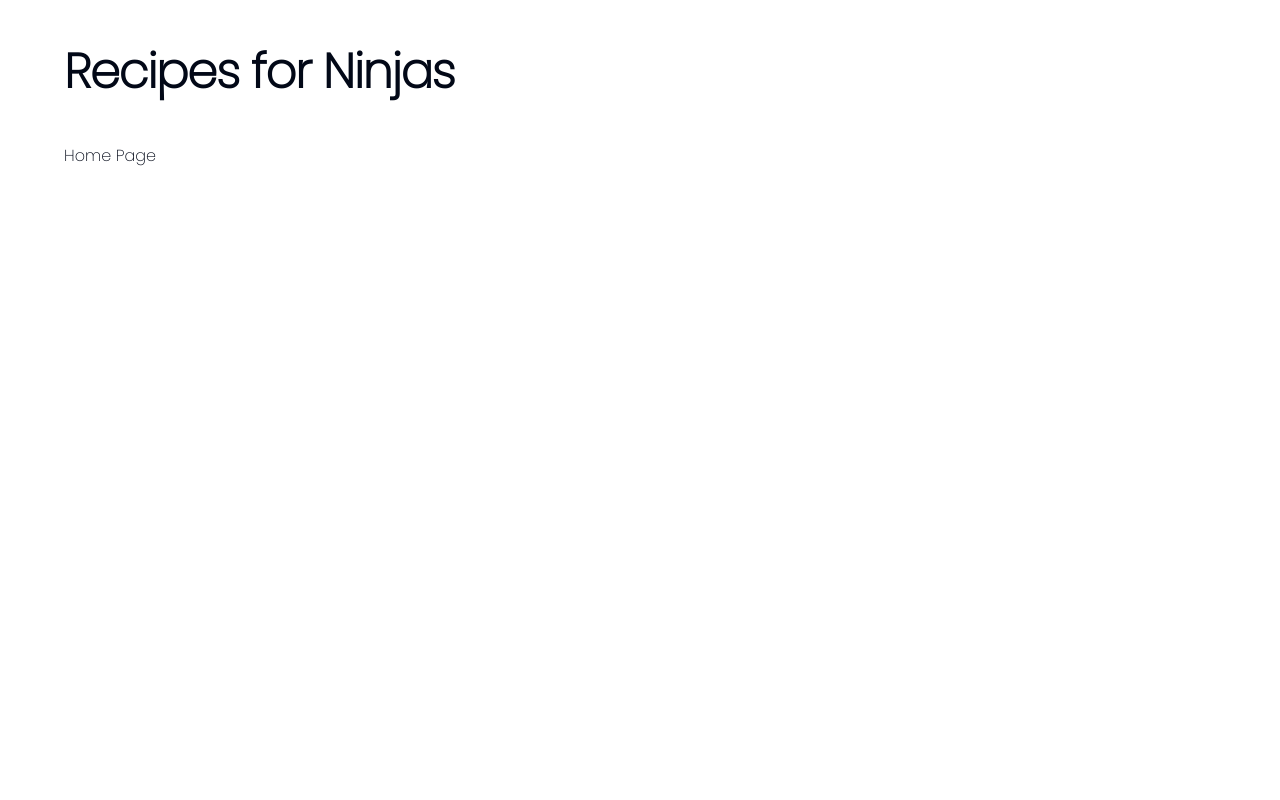
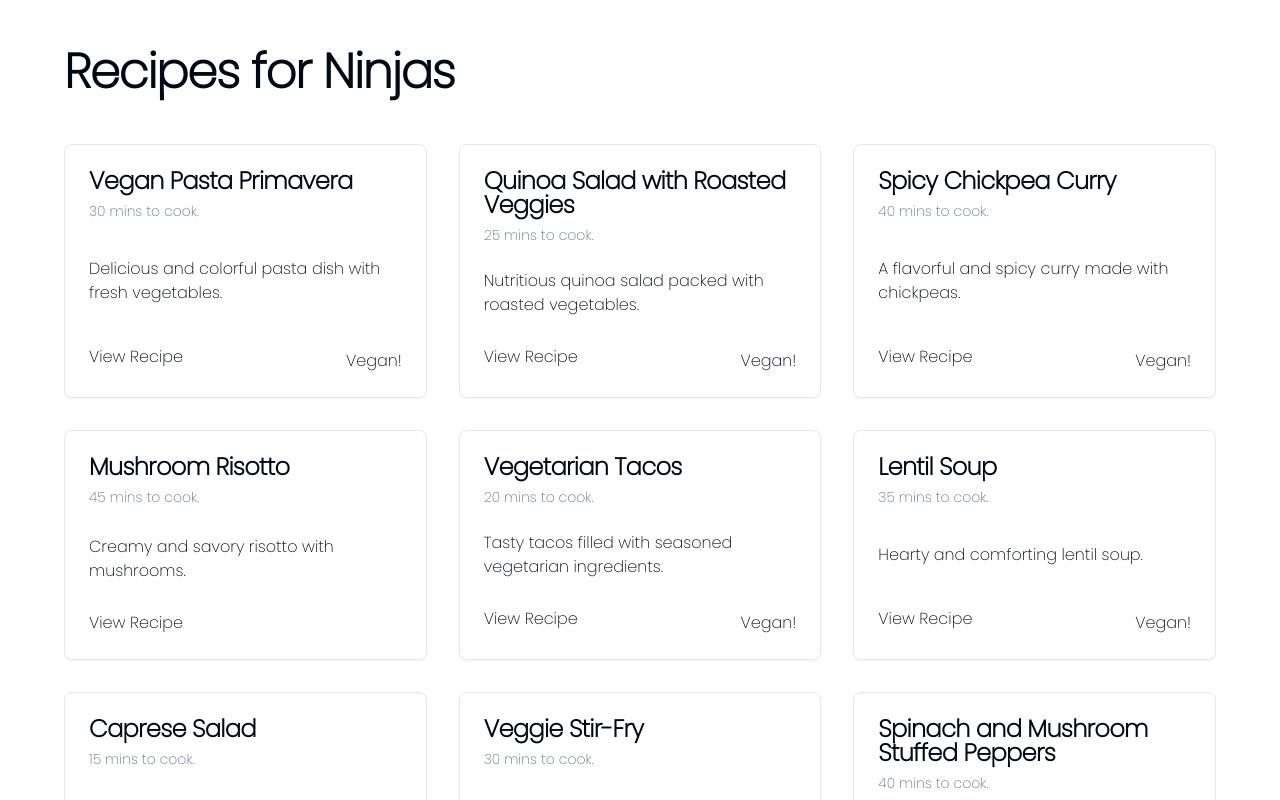
Before and after one commit to m0nadicph0/recipe, a Next.js app: page / in a window 1280 px wide. Shown: the top 800 px of the page. Built offline with nearby package versions, Linux system fonts and the light colour scheme; data requests are answered from the project's data file.

Commit message:
list recipes

```diff
--- a/src/app/page.tsx
+++ b/src/app/page.tsx
@@ -1,9 +1,46 @@
+import { Card, CardContent, CardDescription, CardFooter, CardHeader, CardTitle } from "@/components/ui/card";
 import Image from "next/image";
 
-export default function Home() {
+
+interface Recipe {
+  id: string,
+  title: string,
+  image: string,
+  time: number,
+  description: string,
+  vegan: boolean,
+}
+
+async function getRecipes(): Promise<Recipe[]> {
+  const result = await fetch('http://localhost:4000/recipes')
+
+  return result.json()
+}
+
+export default async function Home() {
+  const recipes = await getRecipes()
+
   return (
     <main>
-      Home Page
+      <div className="grid grid-cols-3 gap-8">
+        {recipes.map(recipe => (
+         <Card key={recipe.id} className="flex flex-col justify-between">
+            <CardHeader className="flex-row gap-4 items-center">
+              <div>
+                <CardTitle>{recipe.title}</CardTitle>
+                <CardDescription>{recipe.time} mins to cook.</CardDescription>
+              </div>
+            </CardHeader>
+            <CardContent>
+              {recipe.description}
+            </CardContent>
+            <CardFooter className="flex justify-between">
+              <button>View Recipe</button>
+              {recipe.vegan && <p>Vegan!</p>}
+            </CardFooter>
+         </Card>
+        ))}
+      </div>
     </main>
   );
 }
--- /dev/null
+++ b/src/components/ui/card.tsx
@@ -0,0 +1,79 @@
+import * as React from "react"
+
+import { cn } from "@/lib/utils"
+
+const Card = React.forwardRef<
+  HTMLDivElement,
+  React.HTMLAttributes<HTMLDivElement>
+>(({ className, ...props }, ref) => (
+  <div
+    ref={ref}
+    className={cn(
+      "rounded-lg border bg-card text-card-foreground shadow-sm",
+      className
+    )}
+    {...props}
+  />
+))
+Card.displayName = "Card"
+
+const CardHeader = React.forwardRef<
+  HTMLDivElement,
+  React.HTMLAttributes<HTMLDivElement>
+>(({ className, ...props }, ref) => (
+  <div
+    ref={ref}
+    className={cn("flex flex-col space-y-1.5 p-6", className)}
+    {...props}
+  />
+))
+CardHeader.displayName = "CardHeader"
+
+const CardTitle = React.forwardRef<
+  HTMLParagraphElement,
+  React.HTMLAttributes<HTMLHeadingElement>
+>(({ className, ...props }, ref) => (
+  <h3
+    ref={ref}
+    className={cn(
+      "text-2xl font-semibold leading-none tracking-tight",
+      className
+    )}
+    {...props}
+  />
+))
+CardTitle.displayName = "CardTitle"
+
+const CardDescription = React.forwardRef<
+  HTMLParagraphElement,
+  React.HTMLAttributes<HTMLParagraphElement>
+>(({ className, ...props }, ref) => (
+  <p
+    ref={ref}
+    className={cn("text-sm text-muted-foreground", className)}
+    {...props}
+  />
+))
+CardDescription.displayName = "CardDescription"
+
+const CardContent = React.forwardRef<
+  HTMLDivElement,
+  React.HTMLAttributes<HTMLDivElement>
+>(({ className, ...props }, ref) => (
+  <div ref={ref} className={cn("p-6 pt-0", className)} {...props} />
+))
+CardContent.displayName = "CardContent"
+
+const CardFooter = React.forwardRef<
+  HTMLDivElement,
+  React.HTMLAttributes<HTMLDivElement>
+>(({ className, ...props }, ref) => (
+  <div
+    ref={ref}
+    className={cn("flex items-center p-6 pt-0", className)}
+    {...props}
+  />
+))
+CardFooter.displayName = "CardFooter"
+
+export { Card, CardHeader, CardFooter, CardTitle, CardDescription, CardContent }
```
